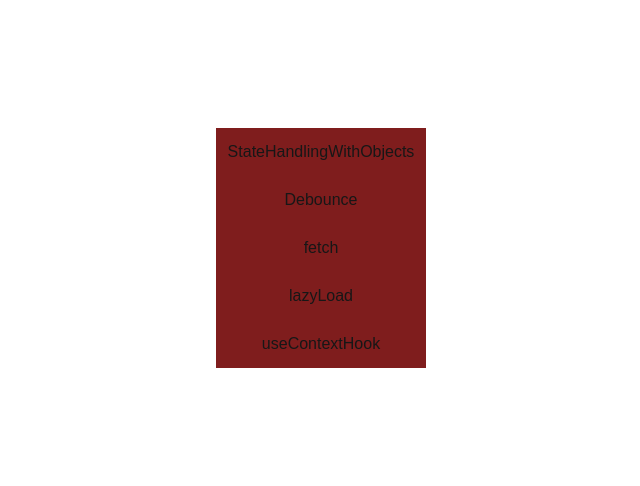
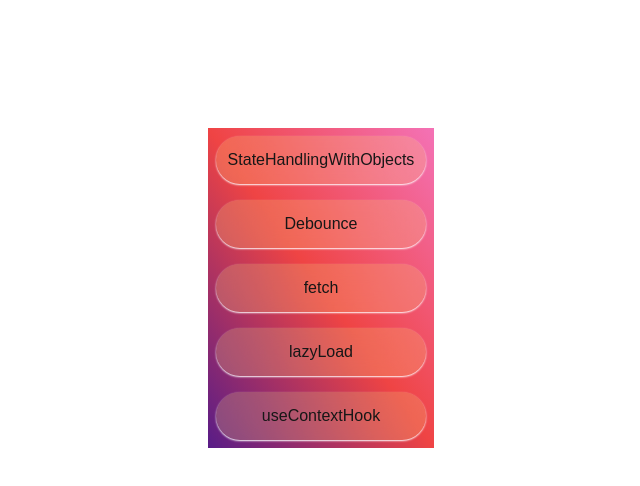
Before and after one commit to 00AbHi00/nextjsGames, a Next.js app: page /questions in a window 1280 px wide. Shown: the top 486 px of the page, without its empty margins (319-959 px from the left). Built offline with nearby package versions, Linux system fonts and the light colour scheme.

Commit message:
added new features

```diff
--- a/src/app/questions/page.tsx
+++ b/src/app/questions/page.tsx
@@ -6,9 +6,9 @@ export default function Questions()
 {
     return (
         <div className="grid place-items-center">
-            <div className="grid items-center justify-center text-center mt-32 bg-red-900">
+            <div className="grid items-center justify-center text-center mt-32 bg-gradient-to-bl from-pink-400 via-red-500 via  to-purple-900">
             {pages.map((item)=>
-                <Link href={`/questions/${item}`} className="p-3 ">{item}</Link>
+                <Link href={`/questions/${item}`} className="p-3 m-2 backdrop-blur-xl shadow-sm shadow-white bg-yellow-200/20 rounded-3xl">{item}</Link>
             )}
             </div>
         </div>
```
